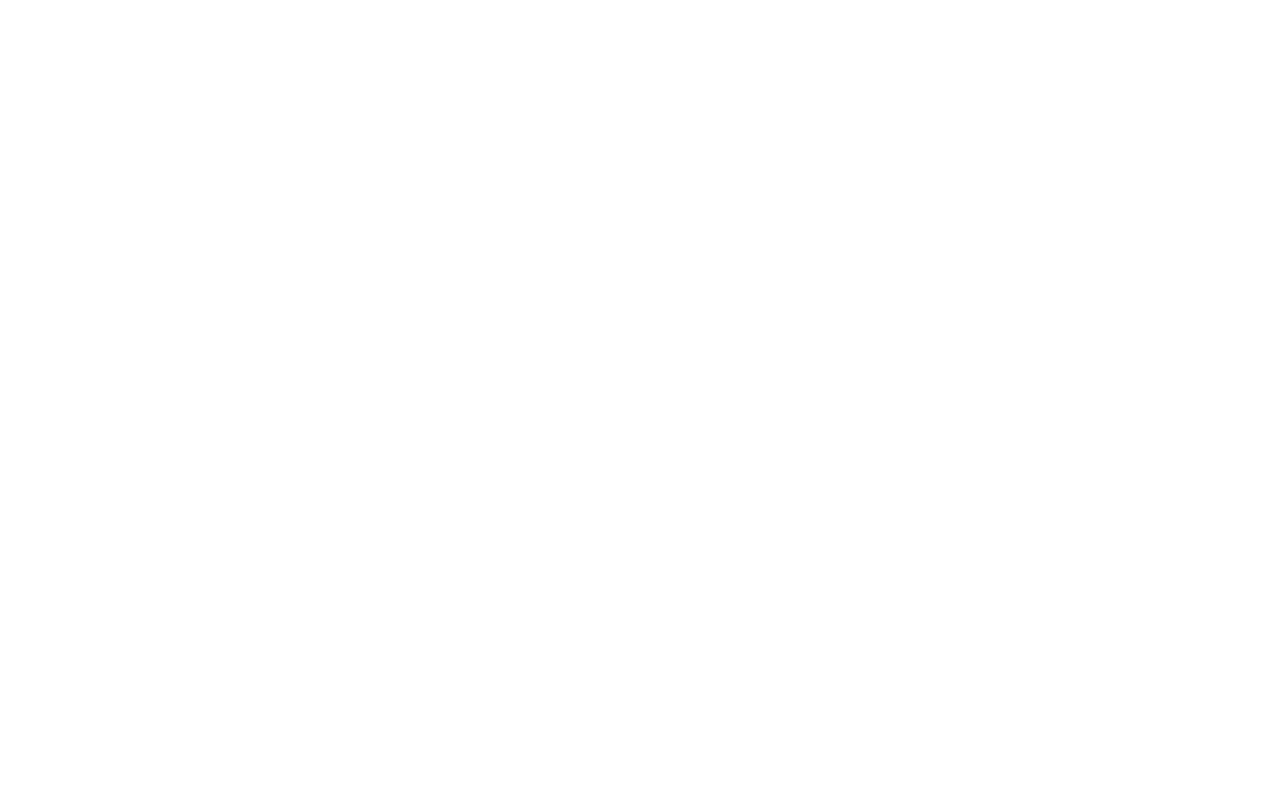
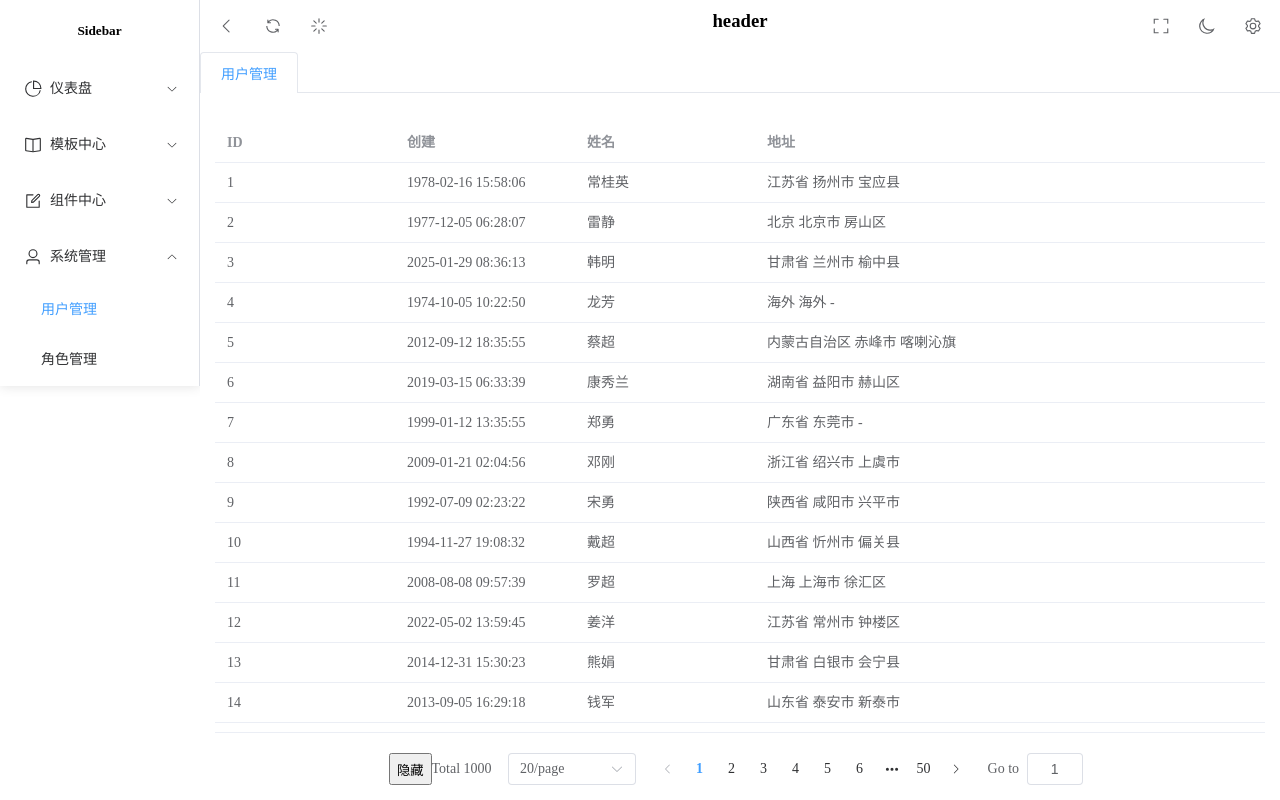
Before and after one commit to TkYYYY1514/myvue3, a Vue app: page /#/system/user in a window 1280 px wide. Before the commit this address had no page. Built offline with nearby package versions, Linux system fonts and the light colour scheme; sample sign-in values are in the browser's storage.

Commit message:
mock模拟表单数据显示

```diff
--- a/src/components/MainLayout.vue
+++ b/src/components/MainLayout.vue
@@ -76,11 +76,12 @@
 
 
 
+/* 禁止滚动 */
+.el-main {
+  overflow: hidden !important;
+}
 
-.el-main {
-  overflow-x: hidden !important;
-  overflow-y: auto !important;
-}
+
 /* 隐藏滚动条/横轴 */
 /* 动画由 Transition 自动控制 */
 .slide-enter-from { opacity: 0; transform: translateX(30px); }
--- a/src/components/Sidebar.vue
+++ b/src/components/Sidebar.vue
@@ -49,8 +49,8 @@
                 <el-icon><User /></el-icon>
                 <span>系统管理</span>
             </template>
-                <el-menu-item index="4-1">用户管理</el-menu-item>
-                <el-menu-item index="4-2">角色管理</el-menu-item>
+                <el-menu-item index="/system/user">用户管理</el-menu-item>
+                <el-menu-item index="/system/role">角色管理</el-menu-item>
 
         </el-sub-menu>
 
--- a/src/mock/index.js
+++ b/src/mock/index.js
@@ -58,3 +58,40 @@
         }
     }
 })
+
+const allUsers = Mock.mock({
+    'list|1000': [
+        {
+            'id|+1': 1,
+            'date': '@date("yyyy-MM-dd HH:mm:ss")',
+            'name': '@cname',
+            'address': '@county(true)'
+        }
+    ]
+}).list;
+
+
+Mock.mock(/\/api\/user\/list/,'get',(options) =>{
+    const url = new URL(options.url,window.location.origin)
+
+    //默认第一页
+    const page = parseInt(url.searchParams.get('page') || 1)
+    //默认每页20条
+    const pageSize = parseInt(url.searchParams.get('pageSize') || 20)
+
+    //计算分页位置
+    const start = (page - 1) * pageSize
+    const end = start + pageSize
+
+    //从总数据中截取当前页的数据
+    const pageData = allUsers.slice(start,end)
+
+    return {
+        code: 200,
+        message: '获取成功',
+        data: {
+            list: pageData,       // 当前页的列表
+            total: allUsers.length // 总条数（前端分页组件需要这个来算有多少页）
+        }
+    };
+});
--- a/src/router/index.js
+++ b/src/router/index.js
@@ -73,6 +73,28 @@
         ]
     },//模板中心页面
 
+    {
+        path: '/system',
+        component: MainLayout,
+        children: [
+            {
+                path: 'user',
+                component: () => import('../views/system/user.vue'),
+                meta:{
+                    title: '用户管理'
+                }
+            },
+
+            {
+                path: 'role',
+                component: () => import('../views/system/role.vue'),
+                meta:{
+                    title: '角色管理'
+                }
+            }
+        ]
+    },
+
 ]
 
 const router = createRouter({
--- /dev/null
+++ b/src/views/system/role.vue
@@ -0,0 +1,8 @@
+<template>
+    <div >
+       <h2>卡片</h2>
+    </div>
+ </template>
+
+ <script setup>
+ </script>
--- /dev/null
+++ b/src/views/system/user.vue
@@ -0,0 +1,132 @@
+<template>
+    <div class="user-container">
+       <div class="header" v-if="lp">
+        <h3>用户管理</h3>
+       </div>
+
+        <!-- 表格 -->
+         <div  class="table-wrapper">
+            <el-table :data="userData"height="100%"
+            v-loading="loading"style="width: 100%">
+
+            <el-table-column prop="id" label="ID" width="180" />
+            <el-table-column prop="date" label="创建" width="180" />
+            <el-table-column prop="name" label="姓名" width="180" />
+            <el-table-column prop="address" label="地址" />
+
+            </el-table>
+        </div>
+
+
+        <!-- 分页组件区域 -->
+       <div class="pagination-footer">
+        <button @click="lp = !lp">
+            隐藏
+        </button>
+            <el-pagination
+            v-model:current-page="currentPage"
+            v-model:page-size="pageSize"
+            :page-sizes="[10, 20, 30, 40]"
+            layout="total, sizes, prev, pager, next, jumper"
+            :total="total"
+            @size-change="handleSizeChange"
+            @current-change="handleCurrentChange"
+            />
+       </div>
+
+    </div>
+ </template>
+
+ <script setup>
+ import{ref,onMounted} from 'vue'
+ import axios from 'axios'
+ import { ElMessage } from 'element-plus'
+
+ const userData = ref([])
+ const loading = ref(false)
+
+ const currentPage = ref(1)//页码
+ const pageSize = ref(20)
+ const total = ref(0)//总数据量
+const lp = ref(false)
+const fetchData = async()=>{
+    loading.value = true
+    try{
+        const res = await axios.get('/api/user/list',{
+            params:{
+                page:currentPage.value,
+                pageSize:pageSize.value
+            }
+        })
+
+        if(res.data.code === 200){
+            userData.value = res.data.data.list
+            total.value = res.data.data.total
+        }else {
+            ElMessage.error(res.data.message)
+
+        }
+    }catch(error) {
+        console.error('请求错误：',error)
+        ElMessage.error('网络请求异常')
+    }finally{
+        loading.value = false
+    }
+}
+
+
+// 当用户改变“每页显示条数”时触发
+const handleSizeChange = (val) => {
+  pageSize.value = val
+  currentPage.value = 1 // 改变每页大小时，重置回第一页
+  fetchData()           // 重新请求
+}
+
+// 当用户点击“页码”或“下一页”时触发
+const handleCurrentChange = (val) => {
+  currentPage.value = val
+  fetchData()           // 重新请求
+}
+
+
+
+onMounted(() => {
+  fetchData()
+})
+ </script>
+
+ <style scoped>
+.user-container{
+    display: flex;
+    flex-direction: column;
+    height: 100%;       /* 关键：填满父容器 el-main 的高度 */
+    width: 100%;
+    overflow: hidden;   /* 关键：禁止容器本身出现滚动条 */
+    box-sizing: border-box;
+}
+.header {
+    flex-shrink: 0;     /* 防止被挤压 */
+    padding: 5 0px;
+}
+.table-wrapper {
+    flex: 1;
+    min-height: 0;      /* 关键：Flex 布局下防止内容溢出 */
+    overflow: hidden;   /* 隐藏该层的滚动条，让内部的 el-table 处理 */
+    position: relative;
+    padding: 10px;
+    box-sizing: border-box;
+}
+
+.pagination-footer {
+    flex-shrink: 0;
+    padding: 10px 0;
+    display: flex;
+    justify-content: center;
+}
+
+
+:deep(.el-table__body-wrapper) {
+    /* 确保表格体可以滚动 */
+    overflow-y: auto !important;
+}
+</style>
```
